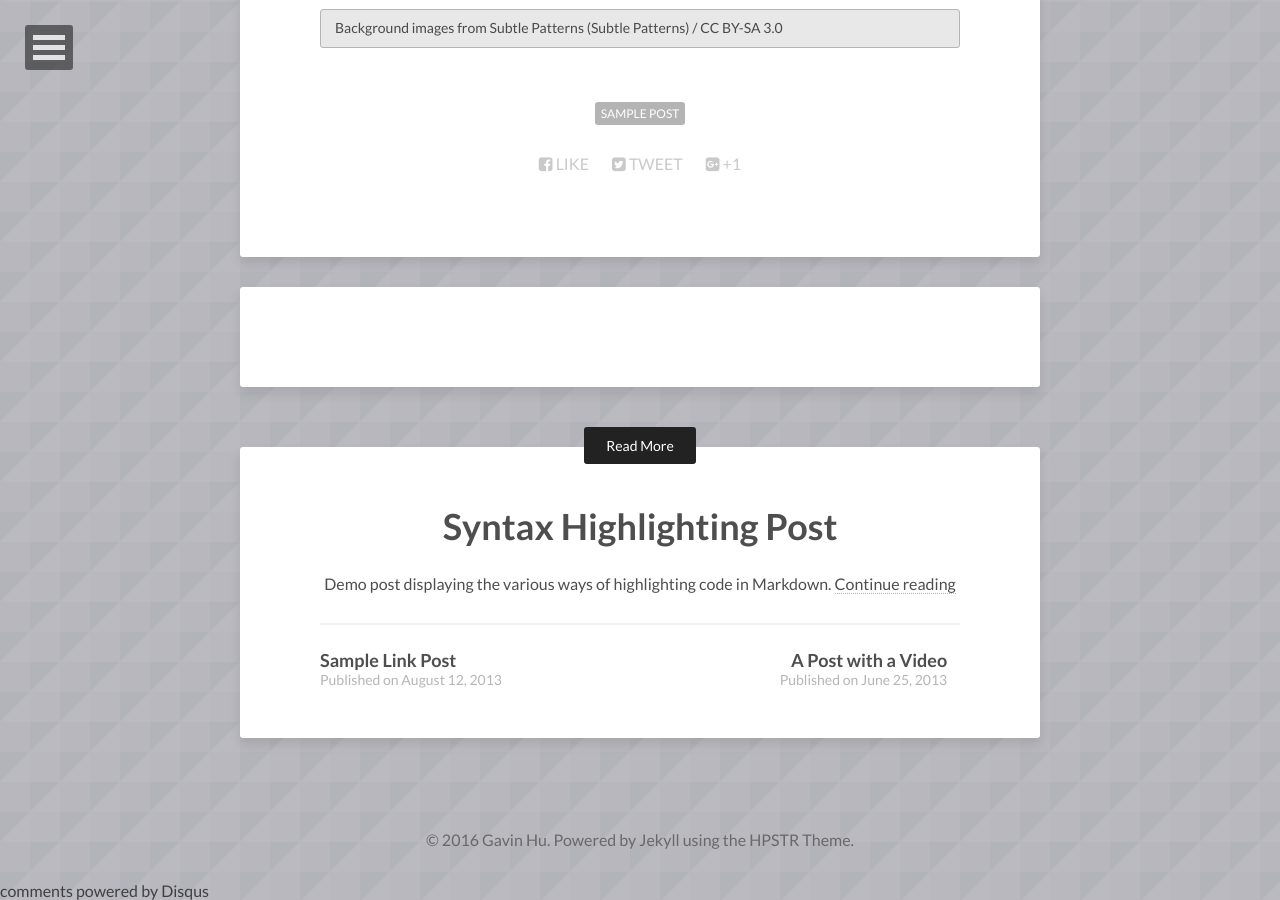
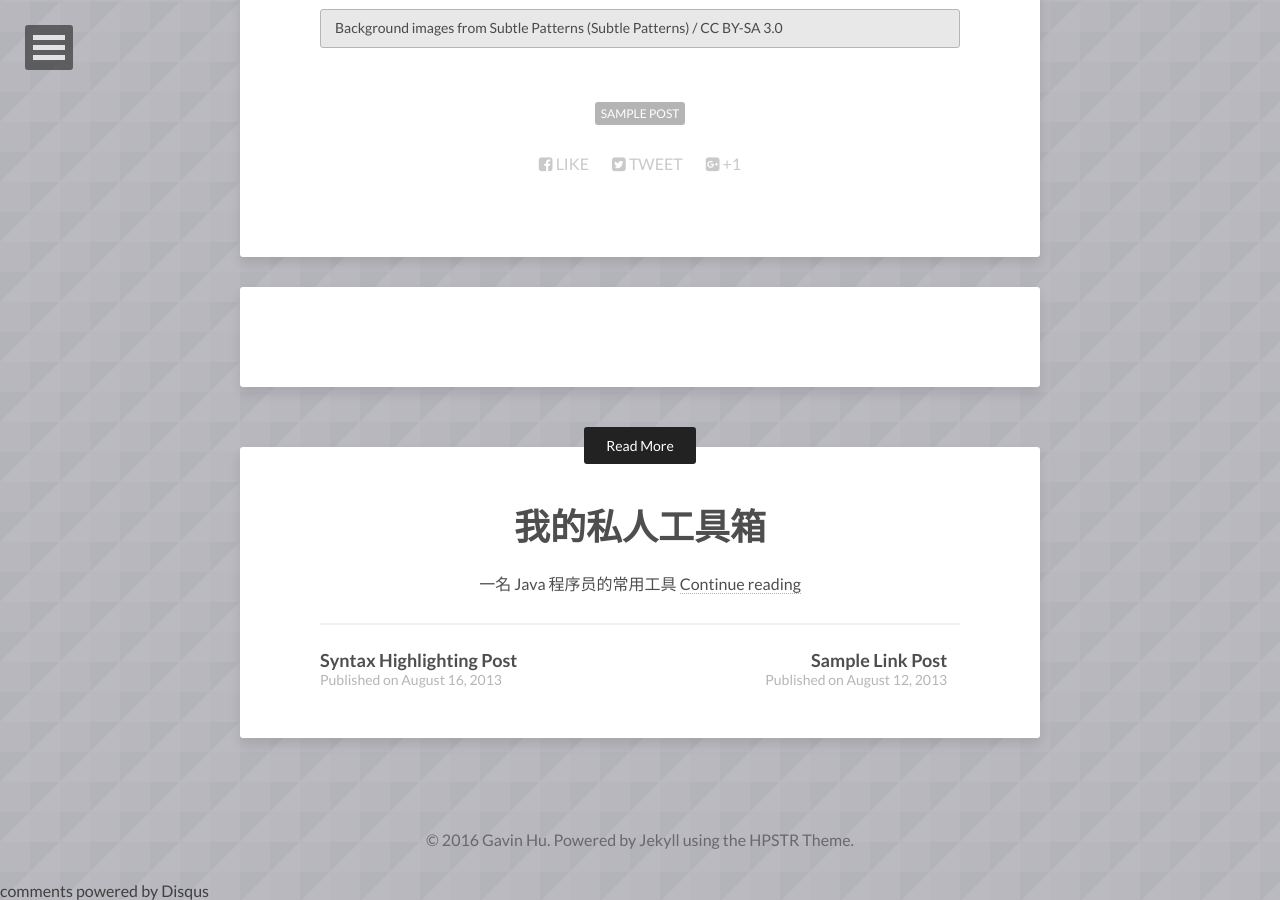
Before and after one commit to gavin-hu/gavin-hu.github.io, a Jekyll site: the page built from _posts/2013-10-26-background-image.md, in a window 1280 px wide and 900 px high, scrolled down 838 px. Built offline with Jekyll 4.4.1, drawn with Linux system fonts in a browser that asks for light colours; nearby versions of some CDN libraries; comment, search, counter and statistics services are not loaded.

Commit message:
new post my development tools

```diff
--- a/_config.yml
+++ b/_config.yml
@@ -28,8 +28,11 @@ owner:
 # Background image to be tiled on all pages
 background:
 
+# Baidu Analytics
+baidu_analytics: true
+
 # Analytics and webmaster tools stuff goes here
-google_analytics:
+google_analytics: false
 google_verify:
 # https://ssl.bing.com/webmaster/configure/verify/ownership Option 2 content= goes here
 bing_verify:
--- a/_includes/scripts.html
+++ b/_includes/scripts.html
@@ -16,4 +16,16 @@
 </script>
 {% endif %}
 
+{% if site.baidu_analytics %}
+<script>
+var _hmt = _hmt || [];
+(function() {
+  var hm = document.createElement("script");
+  hm.src = "//hm.baidu.com/hm.js?02a1871146789b185a84879264f86f46";
+  var s = document.getElementsByTagName("script")[0];
+  s.parentNode.insertBefore(hm, s);
+})();
+</script>
+{% endif %}
+
 {% if page.comments != false %}{% include disqus_comments.html %}{% endif %}
--- /dev/null
+++ b/_posts/2016-01-12-my-development-tools.md
@@ -0,0 +1,29 @@
+---
+layout: post
+title: 我的私人工具箱
+description: "一名 Java 程序员的常用工具"
+tags: [开发工具]
+image:
+  background: triangular.png
+---
+
+### IDE
+1. Intellij IDEA
+2. NetBeans
+3. Eclipse
+
+### CVS
+1. Git
+2. Subversion
+
+### Build Tools
+1. Maven
+2. Gradle
+
+### Text Editor
+1. Sublime Text
+2. Notepad Plus Plus (Only on windows platform)
+
+### MySQL GUI Client
+1. Sequel Pro
+2. MySQL Workbench
--- a/posts/index.html
+++ b/posts/index.html
@@ -3,8 +3,6 @@ layout: post-index
 title: All Posts
 description: "An archive of posts."
 comments: false
-image:
-  feature: son_1.jpg
 ---
 
 {% for post in site.posts %}
```
